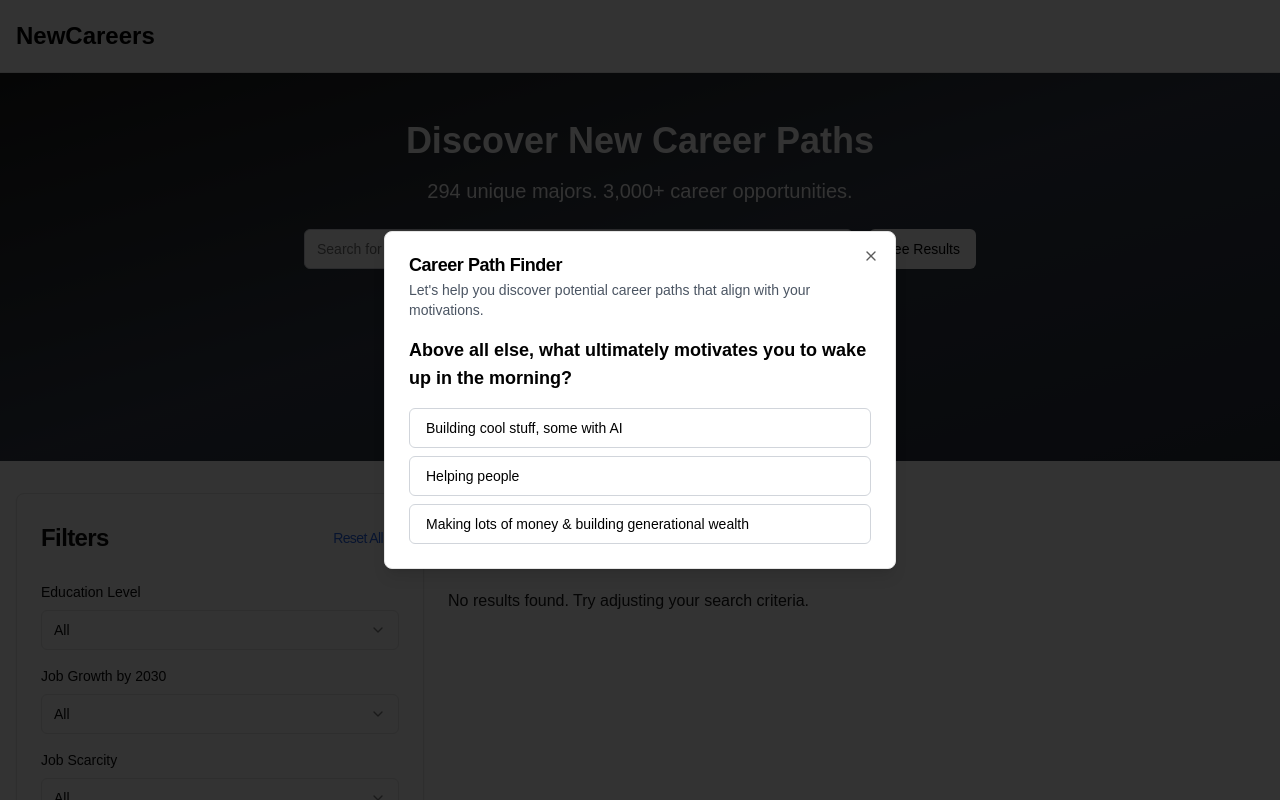
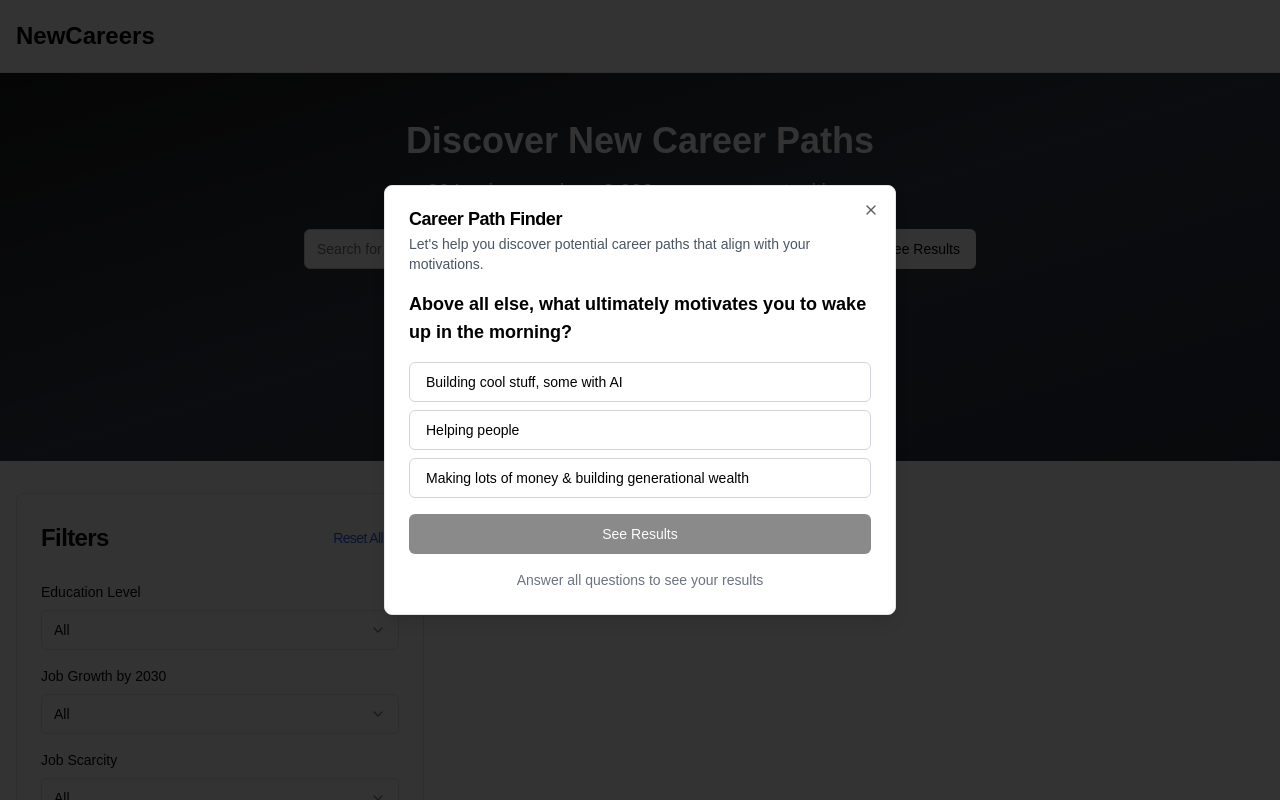
Before and after one commit to mawrs/new-careers, a Next.js app: page / in a window 1280 px wide. Both pictures are taken after a click on the button "Help! I'm Undecided". Shown: the top 800 px of the page. Built offline with nearby package versions, Linux system fonts and the light colour scheme.

Commit message:
Add 'See Results' button to Undecided survey with proper disable logic

```diff
--- a/components/career-search.tsx
+++ b/components/career-search.tsx
@@ -616,8 +616,6 @@ export function CareerSearchComponent() {
                   </DialogDescription>
                 </DialogHeader>
                 <div className="space-y-4">
-                  {surveyStep <= 3 ? (
-                    <>
                   <h3 className="font-semibold text-lg text-black">{surveyQuestions[surveyStep].question}</h3>
                   {surveyAnswers.length > 0 && (
                     <div className="flex items-center text-sm text-gray-600 flex-wrap">
@@ -642,11 +640,17 @@ export function CareerSearchComponent() {
                       </Button>
                     ))}
                   </div>
-                    </>
-                  ) : (
-                    <Button onClick={() => setShowResults(true)} className="w-full">
+                  <Button
+                    onClick={() => setShowResults(true)}
+                    className="w-full mt-4"
+                    disabled={surveyStep < 3}
+                  >
                     See Results
                   </Button>
+                  {surveyStep < 3 && (
+                    <p className="text-sm text-gray-500 text-center">
+                      Answer all questions to see your results
+                    </p>
                   )}
                 </div>
               </DialogContent>
```
Lines whose indentation alone changed are shown as unchanged.
